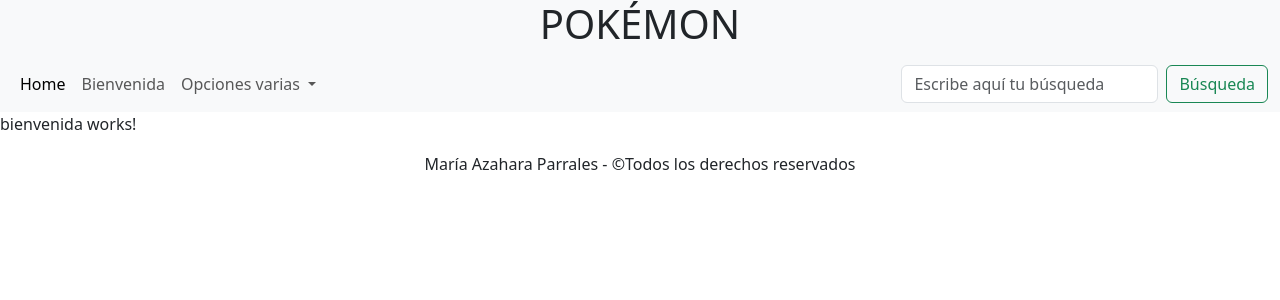
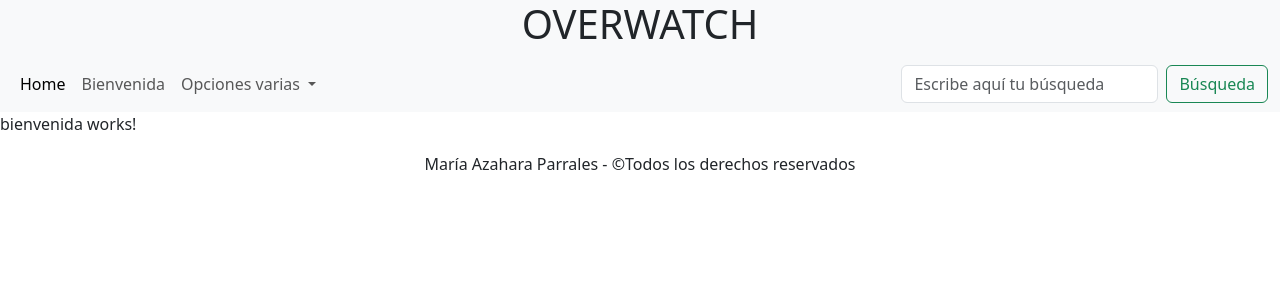
Before and after one commit to Eidrial/practica-angular-maparrales, an Angular app: page /bienvenida in a window 1280 px wide. Shown: the top 300 px of the page. Built offline with nearby package versions, Linux system fonts and the light colour scheme.

Commit message:
Creada una interfaz para recuperar las propiedades de los heroes y también cambié el título en app.component.ts porque al final me decidí por otra API

```diff
--- a/angular.json
+++ b/angular.json
@@ -102,5 +102,8 @@
         }
       }
     }
+  },
+  "cli": {
+    "analytics": false
   }
 }
--- a/src/app/app.component.ts
+++ b/src/app/app.component.ts
@@ -7,5 +7,5 @@ import { Component } from '@angular/core';
   styleUrl: './app.component.css'
 })
 export class AppComponent {
-  title = 'Pokémon';
+  title = 'Overwatch';
 }
```
Also changed, not shown: src/app/i-heroe.ts (added, +11 -0 lines).
